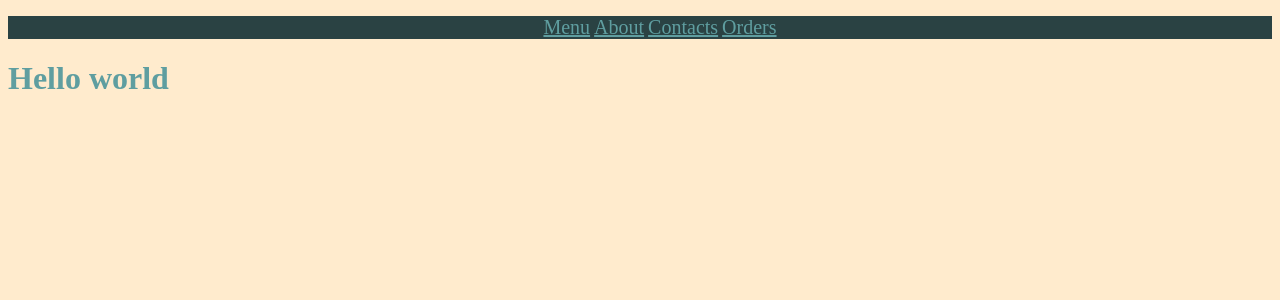
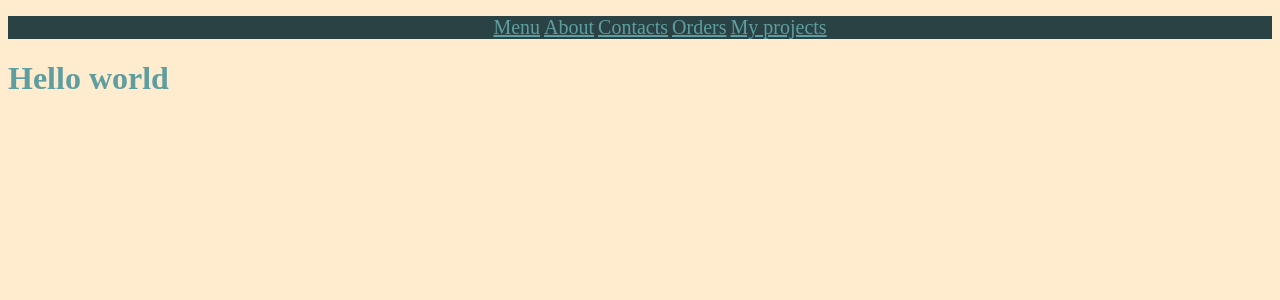
Before and after one commit to Rasul0819/Misha, a Django app: page / in a window 1280 px wide. Shown: the top 300 px of the page. Run offline with Django 4.2, Linux system fonts and the light colour scheme.

Commit message:
second commit

```diff
--- a/templates/home.html
+++ b/templates/home.html
@@ -14,6 +14,7 @@
             <a href="{% url 'Rasul' %}"><li>About</li></a>
             <a href="{% url 'Misha' %}"><li>Contacts</li></a>
             <a href=""><li>Orders</li></a>
+            <a href=""><li>My projects</li></a>
         </ul>
     </header>
     <h1>Hello world</h1>
```
